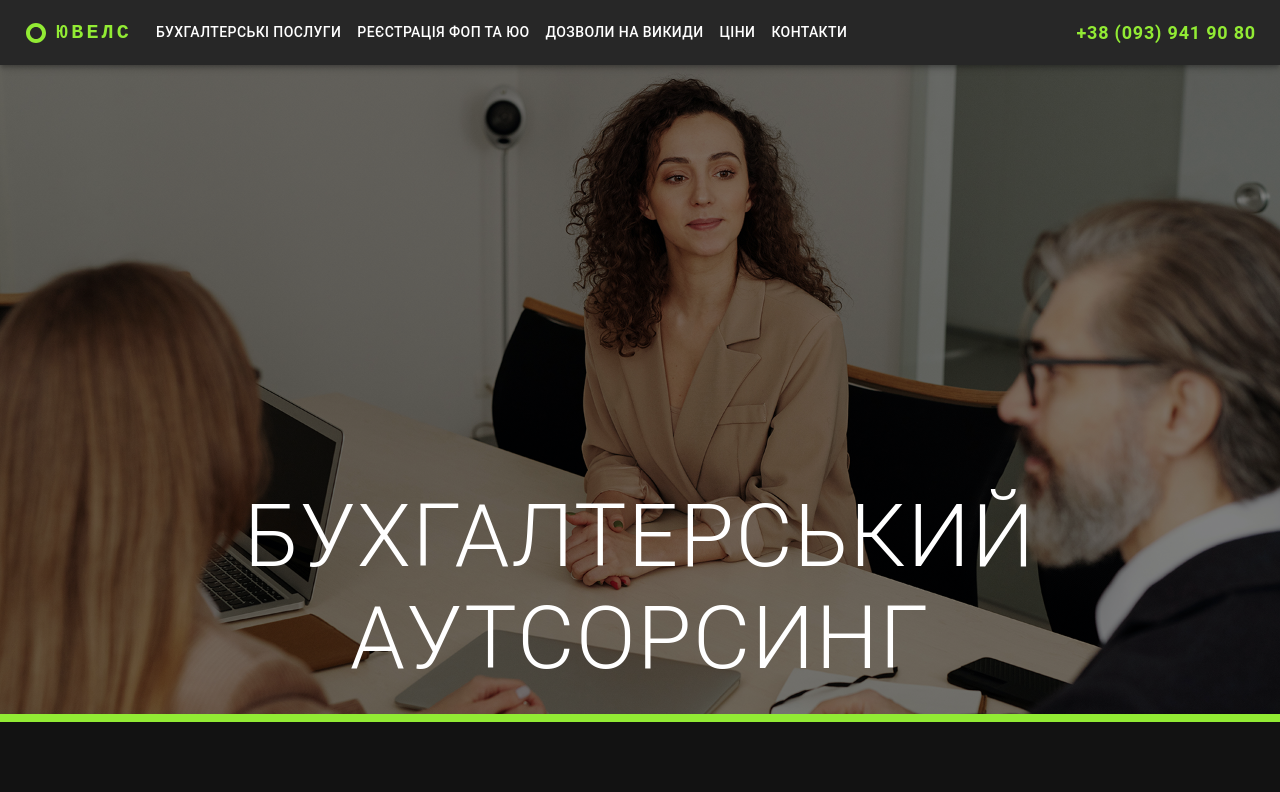
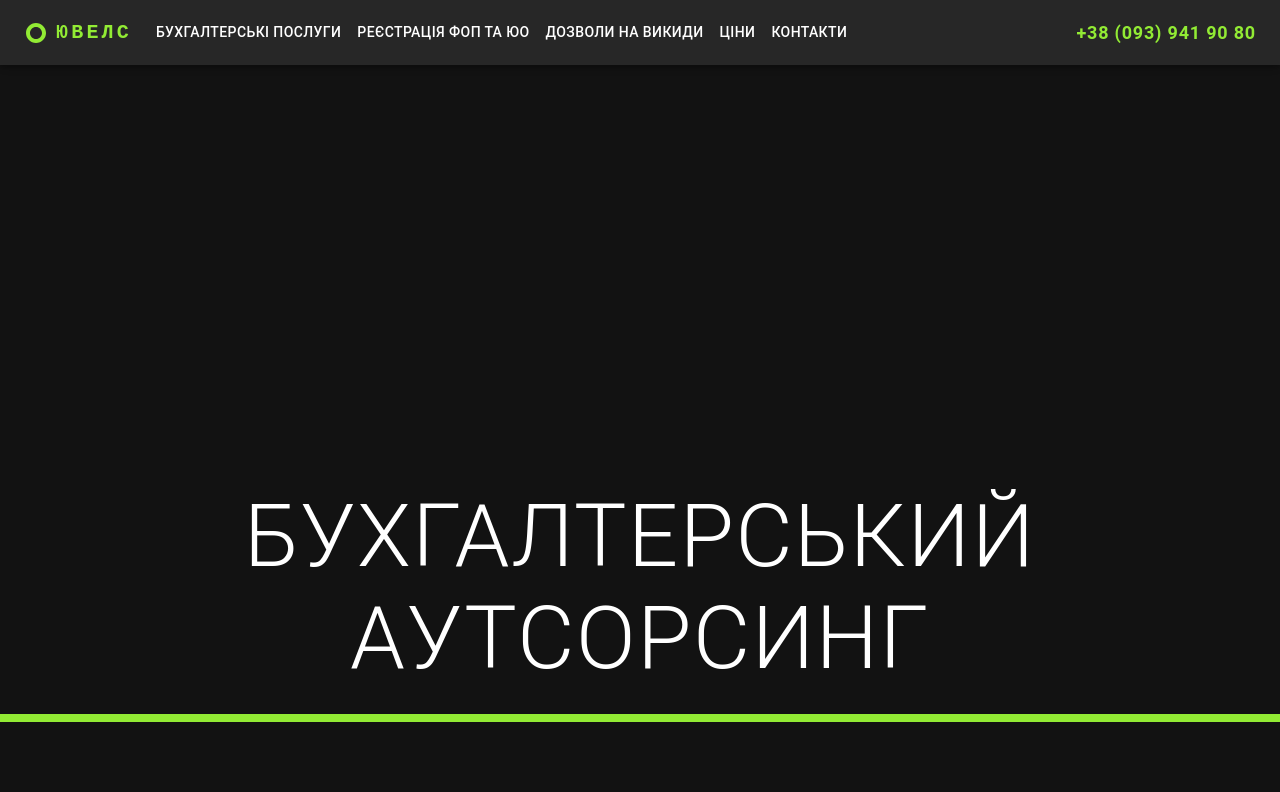
Before and after one commit to tykatyk/yuvels, a Next.js app: page / in a window 1280 px wide. Shown: the top 792 px of the page. Built offline with nearby package versions, Linux system fonts and the light colour scheme.

Commit message:
Redraw splash

```diff
--- a/components/Splash.tsx
+++ b/components/Splash.tsx
@@ -13,7 +13,7 @@ export default function Splash() {
             alignItems: "center",
             height: "650px",
             background:
-              "linear-gradient(rgba(0, 0, 0, 0.5), rgba(0, 0, 0, 0.5)), url('/office.jpg') no-repeat center top",
+              "linear-gradient(rgba(0, 0, 0, 0.5)), url('/office.jpg') no-repeat center top",
             backgroundSize: "cover",
           }}
         >
```
